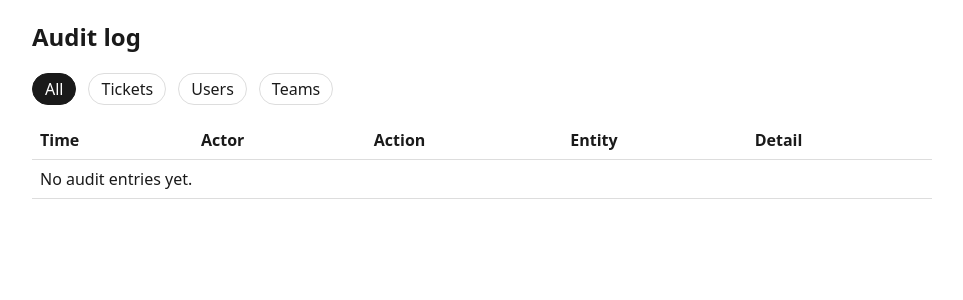
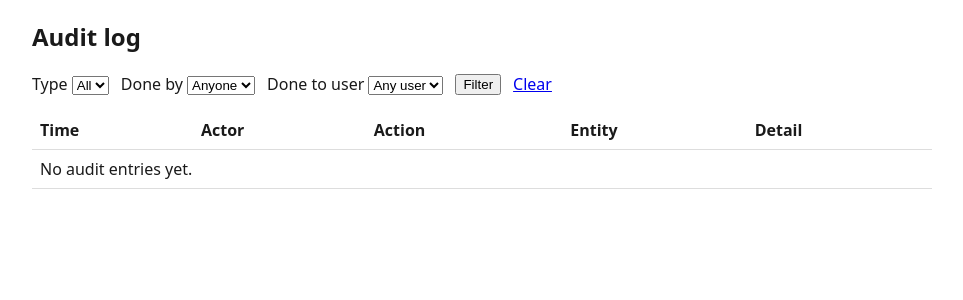
Before and after one commit to Mahamadahir/ticketingApp, a FastAPI app: template app/templates/admin_audit_log.html in a window 1280 px wide. Shown: the part 150-450 px from the top of the page, without its empty margins (158-1121 px from the left). Run offline with FastAPI, Linux system fonts and the light colour scheme; the template is opened without the code that fills it, so the values that code supplies are empty; parts of the project's set-up code (start-up, migrations or seed data) failed here and were passed over; some libraries are stand-ins or nearby versions.

Commit message:
feat: paginate audit log and filter by actor and user acted on
The log was capped at the newest 200 entries, leaving older history
unreachable from the UI.

```diff
--- a/app/static/styles.css
+++ b/app/static/styles.css
@@ -204,3 +204,21 @@ textarea {
   width: 100%;
   font-family: inherit;
 }
+
+.pagination {
+  display: flex;
+  justify-content: space-between;
+  align-items: center;
+  gap: 1rem;
+  margin: 1rem 0;
+  color: #666;
+  font-size: 0.9rem;
+}
+
+.filter-form {
+  display: flex;
+  flex-wrap: wrap;
+  align-items: end;
+  gap: 0.75rem;
+  margin-bottom: 1rem;
+}
--- /dev/null
+++ b/app/templates/_pagination.html
@@ -0,0 +1,7 @@
+{% if page.total_pages > 1 %}
+<nav class="pagination" aria-label="Pagination">
+  {% if page.has_previous %}<a href="{{ page.link(page.number - 1) }}">&larr; Previous</a>{% endif %}
+  <span>Page {{ page.number }} of {{ page.total_pages }} &middot; {{ page.total_items }} total</span>
+  {% if page.has_next %}<a href="{{ page.link(page.number + 1) }}">Next &rarr;</a>{% endif %}
+</nav>
+{% endif %}
--- a/app/templates/admin_audit_log.html
+++ b/app/templates/admin_audit_log.html
@@ -9,12 +9,37 @@
 
 <h2>Audit log</h2>
 
-<div class="filters">
-  <a href="/admin/audit-log" class="{{ 'active' if not entity_type else '' }}">All</a>
-  <a href="/admin/audit-log?entity_type=ticket" class="{{ 'active' if entity_type == 'ticket' else '' }}">Tickets</a>
-  <a href="/admin/audit-log?entity_type=user" class="{{ 'active' if entity_type == 'user' else '' }}">Users</a>
-  <a href="/admin/audit-log?entity_type=team" class="{{ 'active' if entity_type == 'team' else '' }}">Teams</a>
-</div>
+<form class="filter-form" method="get" action="/admin/audit-log">
+  <label>
+    Type
+    <select name="entity_type">
+      <option value="">All</option>
+      {% for t in entity_types %}
+      <option value="{{ t }}" {{ "selected" if entity_type == t else "" }}>{{ t }}</option>
+      {% endfor %}
+    </select>
+  </label>
+  <label>
+    Done by
+    <select name="actor">
+      <option value="">Anyone</option>
+      {% for a in actors %}
+      <option value="{{ a }}" {{ "selected" if actor == a else "" }}>{{ a }}</option>
+      {% endfor %}
+    </select>
+  </label>
+  <label>
+    Done to user
+    <select name="subject_user_id">
+      <option value="">Any user</option>
+      {% for u in users %}
+      <option value="{{ u.id }}" {{ "selected" if subject_user_id == u.id else "" }}>{{ u.email }}</option>
+      {% endfor %}
+    </select>
+  </label>
+  <button type="submit">Filter</button>
+  <a href="/admin/audit-log">Clear</a>
+</form>
 
 <table>
   <thead>
@@ -27,7 +52,7 @@
     </tr>
   </thead>
   <tbody>
-    {% for entry in entries %}
+    {% for entry in page.items %}
     <tr>
       <td>{{ entry.created_at.strftime("%Y-%m-%d %H:%M:%S") }}</td>
       <td>{{ entry.actor_email }}</td>
@@ -42,4 +67,6 @@
     {% endfor %}
   </tbody>
 </table>
+
+{% include "_pagination.html" %}
 {% endblock %}
```
Also changed, not shown: app/pagination.py (added, +41 -0 lines), app/routers/admin.py (+28 -3 lines), tests/test_admin.py (+39 -0 lines).
